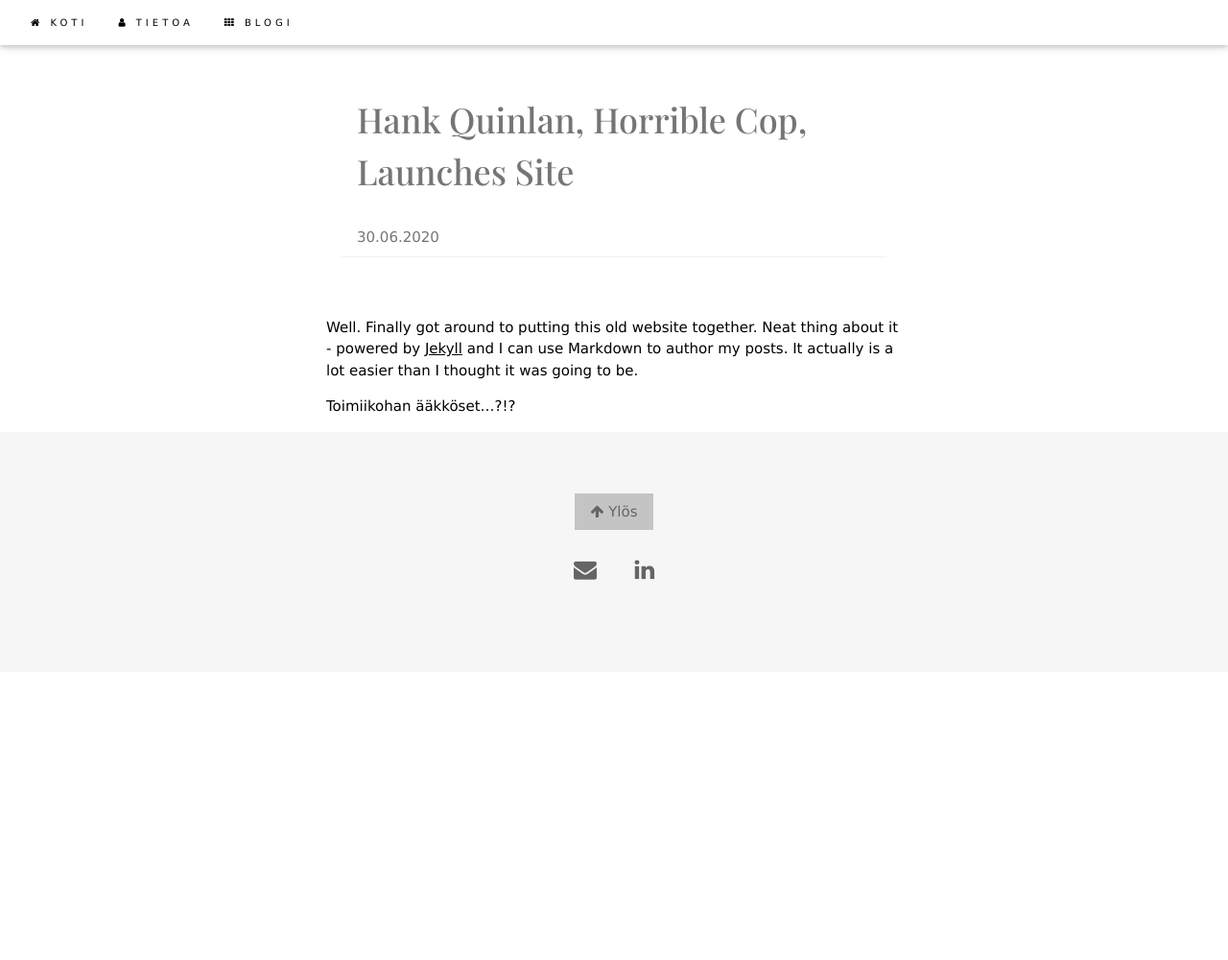
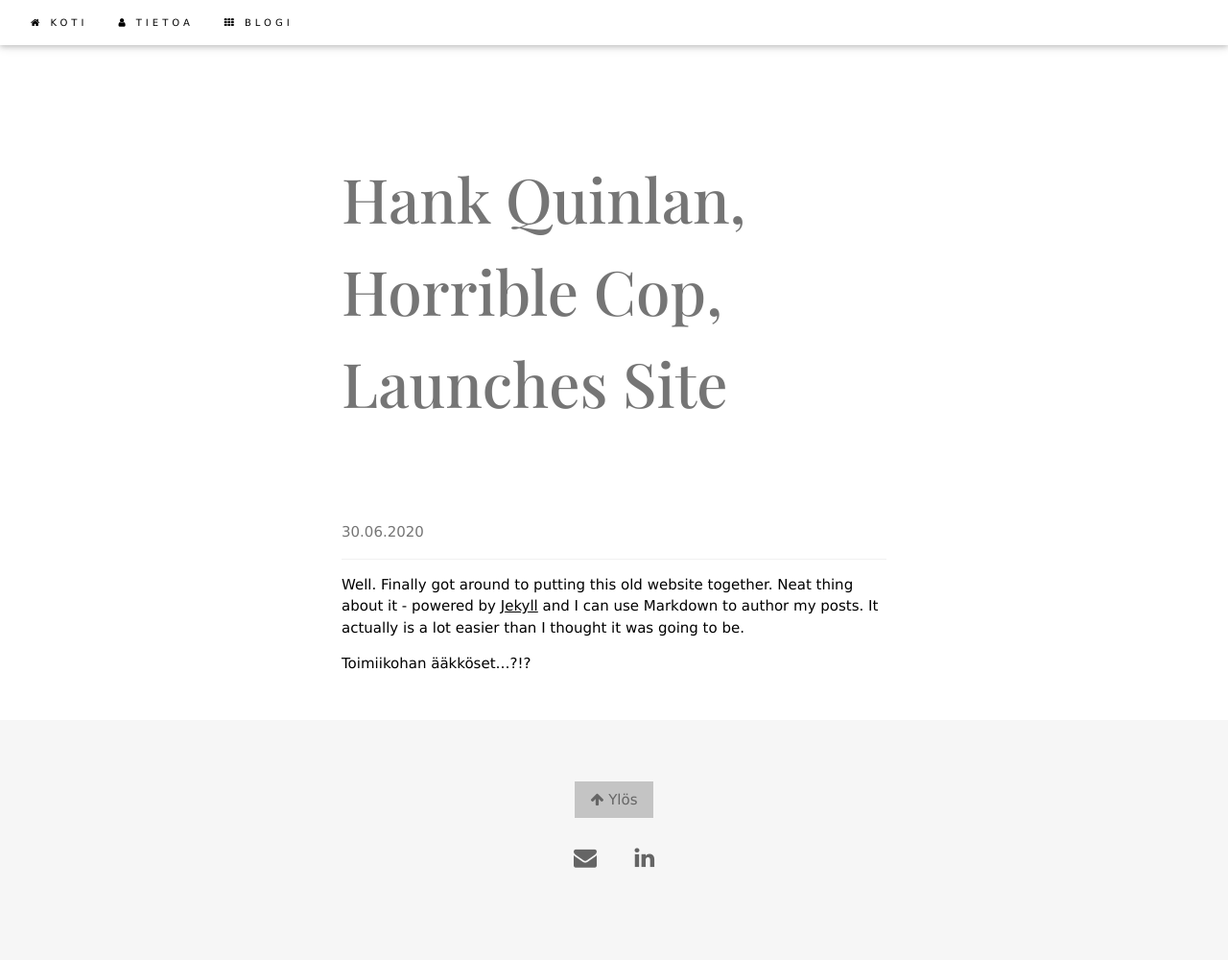
Before and after one commit to seme/seme.github.io, a Jekyll site: the page built from _posts/2020-06-30-site-launched.md, in a window 1280 px wide. Shown: the whole page at 96% size. Built offline with Jekyll 4.4.1, drawn with Linux system fonts in a browser that asks for light colours; before the commit the page ends 900 px from its top, so only the background shows below that.

Commit message:
header font

```diff
--- a/_layouts/post.html
+++ b/_layouts/post.html
@@ -4,10 +4,10 @@
 
 <div class="w3-auto w3-content" style="max-width:600px">
     <div class="w3-container w3-padding-32" >
-        <h1 class="w3-padding w3-text-grey w3-font">{{ page.title }}</h1>
-        <p class="w3-border-bottom w3-border-light-grey w3-padding w3-text-grey">{{ page.date | date: "%d.%m.%Y" }}</p>
-    </div>
-    <div>
-        {{ content }}
+        <p class="w3-padding-16 w3-text-grey w3-font w3-jumbo">{{ page.title }}</p>
+        <p class="w3-border-bottom w3-border-light-grey w3-padding-16 w3-text-grey">{{ page.date | date: "%d.%m.%Y" }}</p>
+        <div>
+            {{ content }}
+        </div>
     </div>
 </div>
```
